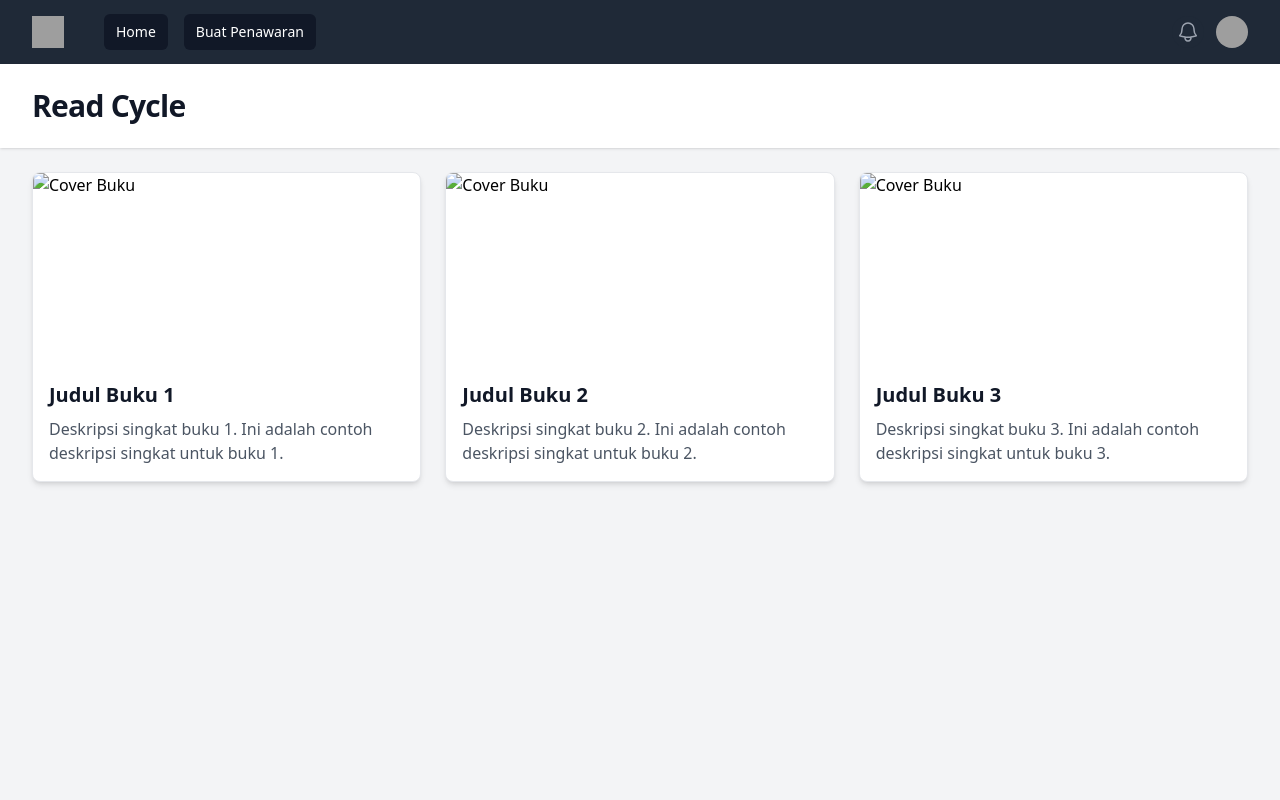
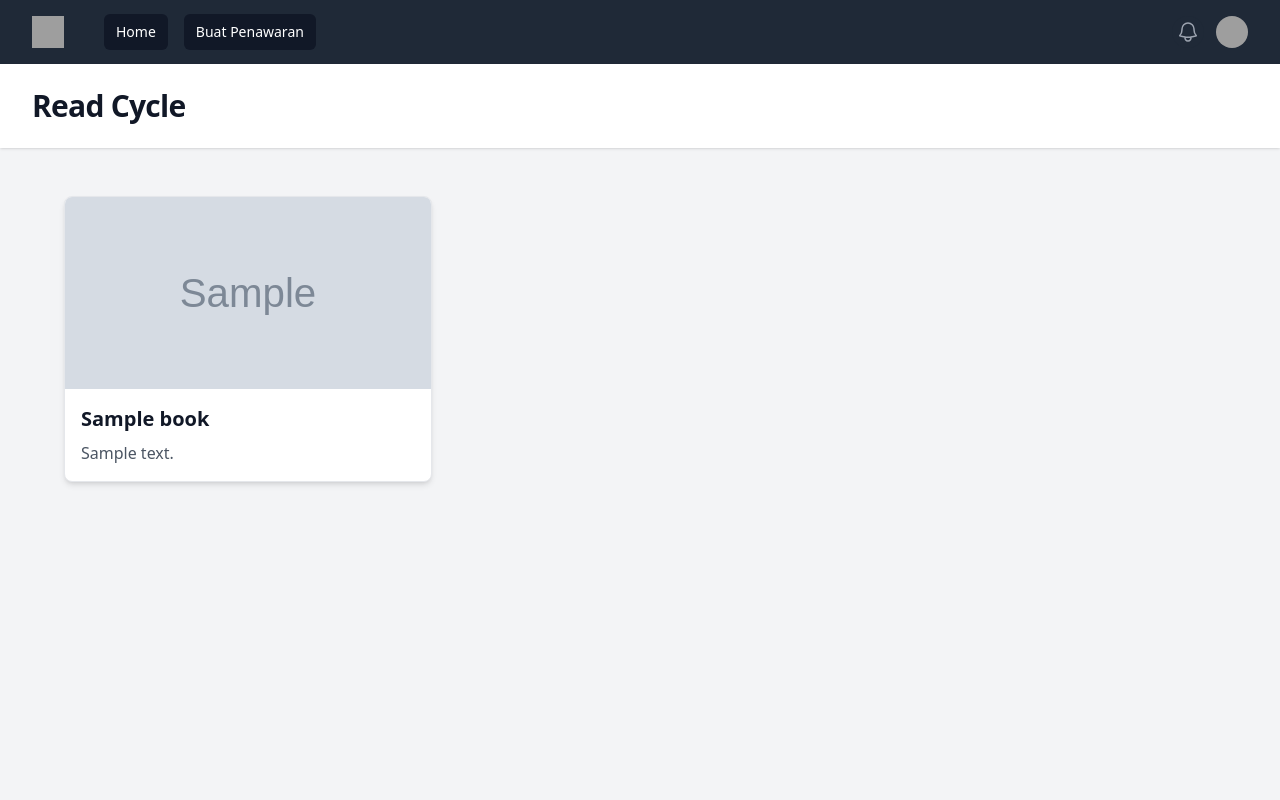
Before and after one commit to RaFYWStud/Book-Exchange_WebApps, a Laravel app: page / in a window 1280 px wide. Run offline with Laravel 12, Linux system fonts and the light colour scheme; tables that the repository leaves empty hold one stand-in row (values such as "Sample post"); grey boxes marked "Sample" are stand-in pictures; style sheets or scripts are compiled from the project's sources; some libraries are stand-ins or nearby versions; some web fonts are replaced; grey boxes are pictures that could not be loaded.

Commit message:
Membuat models untuk menyimpan data Book lalu memperbaiki BookController agar dapat menerima data dari form OfferBook dengan baik dan mengirimkan data ke view Home untuk ditampilkan pada card list Home di home

```diff
--- a/app/Http/Controllers/BookController.php
+++ b/app/Http/Controllers/BookController.php
@@ -1,26 +1,36 @@
 <?php
+
 namespace App\Http\Controllers;
 
 use Illuminate\Http\Request;
+use App\Models\Book;
 
 class BookController extends Controller
 {
+    public function index()
+    {
+        $books = Book::all();
+        return view('home', compact('books'));
+    }
+
     public function store(Request $request)
     {
         $request->validate([
-            'image' => 'required|image|mimes:jpeg,png,jpg,gif|max:2048',
+            'cover_image' => 'required|image|mimes:jpeg,png,jpg,gif,svg|max:2048',
             'title' => 'required|string|max:255',
-            'description' => 'required|string',
+            'description' => 'required|string|max:1000',
             'whatsapp' => 'required|string|max:15',
         ]);
 
-        // Simpan gambar
-        $imageName = time().'.'.$request->image->extension();
-        $request->image->move(public_path('images'), $imageName);
+        $coverImagePath = $request->file('cover_image')->store('cover_images', 'public');
 
-        // Simpan data buku
-        // Contoh: Book::create([...]);
+        Book::create([
+            'cover_image' => '/storage/' . $coverImagePath,
+            'title' => $request->title,
+            'description' => $request->description,
+            'whatsapp' => $request->whatsapp,
+        ]);
 
-        return redirect()->route('offerbook')->with('success', 'Buku berhasil ditambahkan.');
+        return redirect()->route('home');
     }
 }
--- /dev/null
+++ b/app/Models/Book.php
@@ -0,0 +1,18 @@
+<?php
+
+namespace App\Models;
+
+use Illuminate\Database\Eloquent\Factories\HasFactory;
+use Illuminate\Database\Eloquent\Model;
+
+class Book extends Model
+{
+    use HasFactory;
+
+    protected $fillable = [
+        'cover_image',
+        'title',
+        'description',
+        'whatsapp',
+    ];
+}
--- a/resources/views/Home.blade.php
+++ b/resources/views/Home.blade.php
@@ -1,31 +1,19 @@
 <x-layout>
+    <div class="min-h-full">
+        <main>
+            <div class="mx-auto max-w-7xl px-4 py-6 sm:px-6 lg:px-8">
                 <div class="grid grid-cols-1 gap-6 sm:grid-cols-2 lg:grid-cols-3">
-                    <!-- Buku 1 -->
+                    @foreach ($books as $book)
                         <div class="bg-white shadow-md rounded-lg overflow-hidden border border-gray-200">
-                        <img class="w-full h-48 object-cover" src="https://via.placeholder.com/150" alt="Cover Buku">
+                            <img class="w-full h-48 object-cover" src="{{ $book->cover_image }}" alt="Cover Buku">
                             <div class="p-4">
-                            <h2 class="text-xl font-bold text-gray-900">Judul Buku 1</h2>
-                            <p class="mt-2 text-gray-600">Deskripsi singkat buku 1. Ini adalah contoh deskripsi
-                                singkat untuk buku 1.</p>
+                                <h2 class="text-xl font-bold text-gray-900">{{ $book->title }}</h2>
+                                <p class="mt-2 text-gray-600">{{ $book->description }}</p>
                             </div>
                         </div>
-                    <!-- Buku 2 -->
-                    <div class="bg-white shadow-md rounded-lg overflow-hidden border border-gray-200">
-                        <img class="w-full h-48 object-cover" src="https://via.placeholder.com/150" alt="Cover Buku">
-                        <div class="p-4">
-                            <h2 class="text-xl font-bold text-gray-900">Judul Buku 2</h2>
-                            <p class="mt-2 text-gray-600">Deskripsi singkat buku 2. Ini adalah contoh deskripsi
-                                singkat untuk buku 2.</p>
+                    @endforeach
                 </div>
             </div>
-                    <!-- Buku 3 -->
-                    <div class="bg-white shadow-md rounded-lg overflow-hidden border border-gray-200">
-                        <img class="w-full h-48 object-cover" src="https://via.placeholder.com/150" alt="Cover Buku">
-                        <div class="p-4">
-                            <h2 class="text-xl font-bold text-gray-900">Judul Buku 3</h2>
-                            <p class="mt-2 text-gray-600">Deskripsi singkat buku 3. Ini adalah contoh deskripsi
-                                singkat untuk buku 3.</p>
-                        </div>
-                    </div>
+        </main>
     </div>
 </x-layout>
--- a/routes/web.php
+++ b/routes/web.php
@@ -1,13 +1,12 @@
 <?php
 
 use Illuminate\Support\Facades\Route;
+use App\Http\Controllers\BookController;
 
-Route::get('/', function () {
-    return view('Home');
-})->name('home');
-
-Route::get('/OfferBook', function () {
+Route::get('/offer-book', function () {
     return view('OfferBook');
 })->name('offerbook');
 
+Route::get('/', [BookController::class, 'index'])->name('home');
+
 Route::post('/books', [BookController::class, 'store'])->name('books.store');
```
Also changed, not shown: resources/views/OfferBook.blade.php (+15 -7 lines), database/migrations/2024_10_16_163638_create_books_table.php (added). Lines whose indentation alone changed are shown as unchanged.
